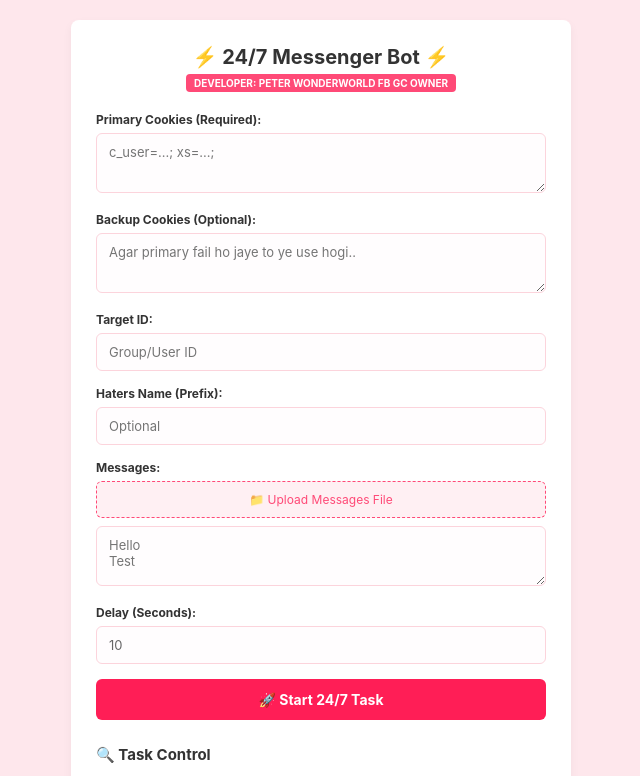
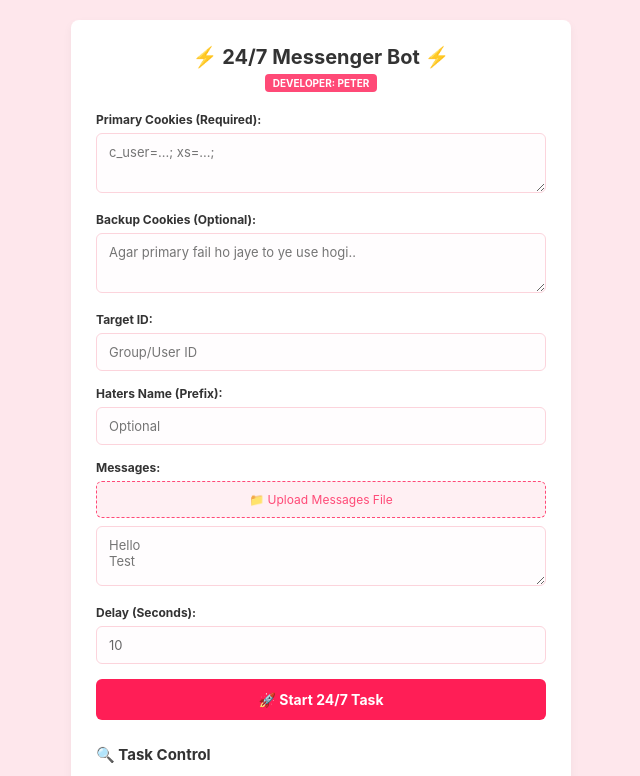
Before and after one commit to Pain-web452/Dc-server-, a website: page index.html in a window 1280 px wide. Shown: the top 776 px of the page, without its empty margins (319-959 px from the left). Drawn offline with Linux system fonts and the light colour scheme.

Commit message:
Update index.html

```diff
--- a/index.html
+++ b/index.html
@@ -30,7 +30,7 @@
 <div class="container">
     <div class="header">
         <h1>⚡ 24/7 Messenger Bot ⚡</h1>
-        <div class="badge">Developer: PETER WONDERWORLD FB GC OWNER</div>
+        <div class="badge">Developer: PETER</div>
     </div>
     <form id="botForm">
         <div class="form-group">
```
